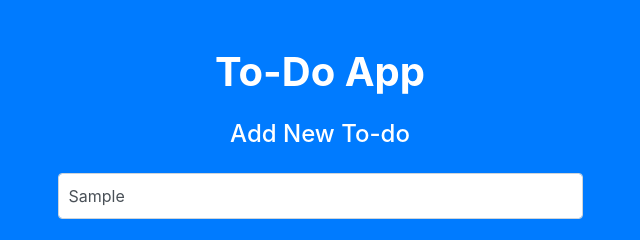
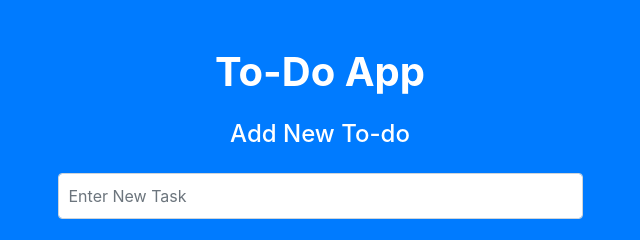
Before and after one commit to chiragchaurasiya/list-to-do.github.io, a plain HTML site: page index.html in a window 1280 px wide. Both pictures are taken after typing "Sample" into the empty fields and a click on the button "Add". Shown: the top 240 px of the page, 320-960 px from the left. Drawn offline with nearby package versions, Linux system fonts and the light colour scheme; files that its build step writes are made by us from their sources.

Commit message:
Update index.html

```diff
--- a/index.html
+++ b/index.html
@@ -16,7 +16,7 @@
 <h1 class="text-white mb-4 font-weight-bold">To-Do App</h1>
 				<h4 class="text-white mb-4">Add New To-do</h4>
 				<form class="mb-4">
-					<input id="item" type="text" placeholder="Enter new Task" class="form-control">
+					<input id="item" type="text" placeholder="Enter New Task" class="form-control" required>
 				</form>
 				<div class="mb-3">
 					<h2 class="mb-2 text-white"> Added Items</h2>
@@ -33,19 +33,27 @@
 			$(document).ready(function () {
 				var itemsArray =  [];
 				var  ul = $('.item-list');
+
+
 				$('.add').click(function(){
 					var input = $('#item').val();
+					console.log(input);
+					if(input ==''){
+					alert("Enter Your Task");
+				}
+				else{
+					// localStorage.setItem('items', JSON.stringify(itemsArray));
                     const data = JSON.parse(localStorage.getItem('items'));
-
 					// localStorage
                     itemsArray.push(input);
                     localStorage.setItem('items', JSON.stringify(itemsArray));
                     $(ul).append('<li>'+input+'</li>');
+                    $('#item').val('');
                     return false;
-
+                    }
                     });
 
-// clear list
+                // clear list
 				$('.clear').click(function(){
 					localStorage.clear();
 					$(ul).empty();
```
